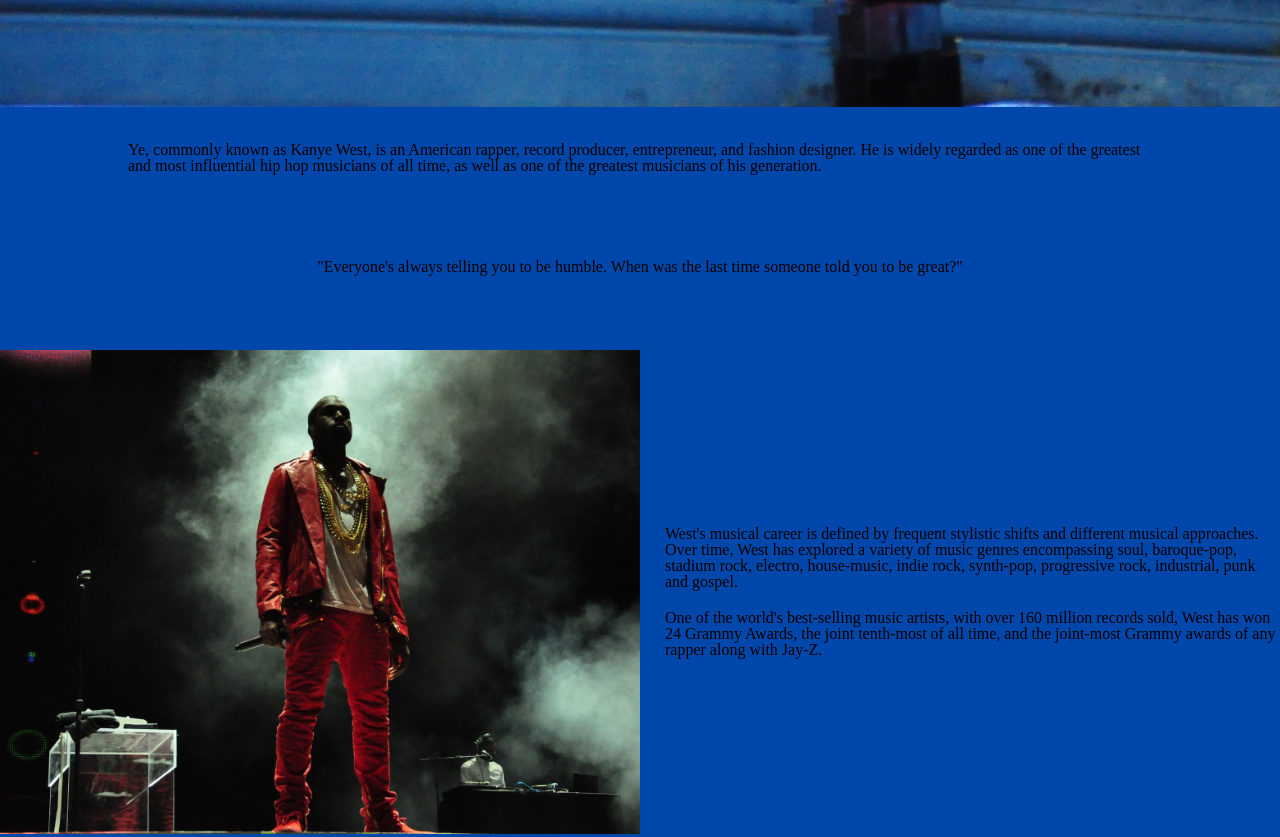
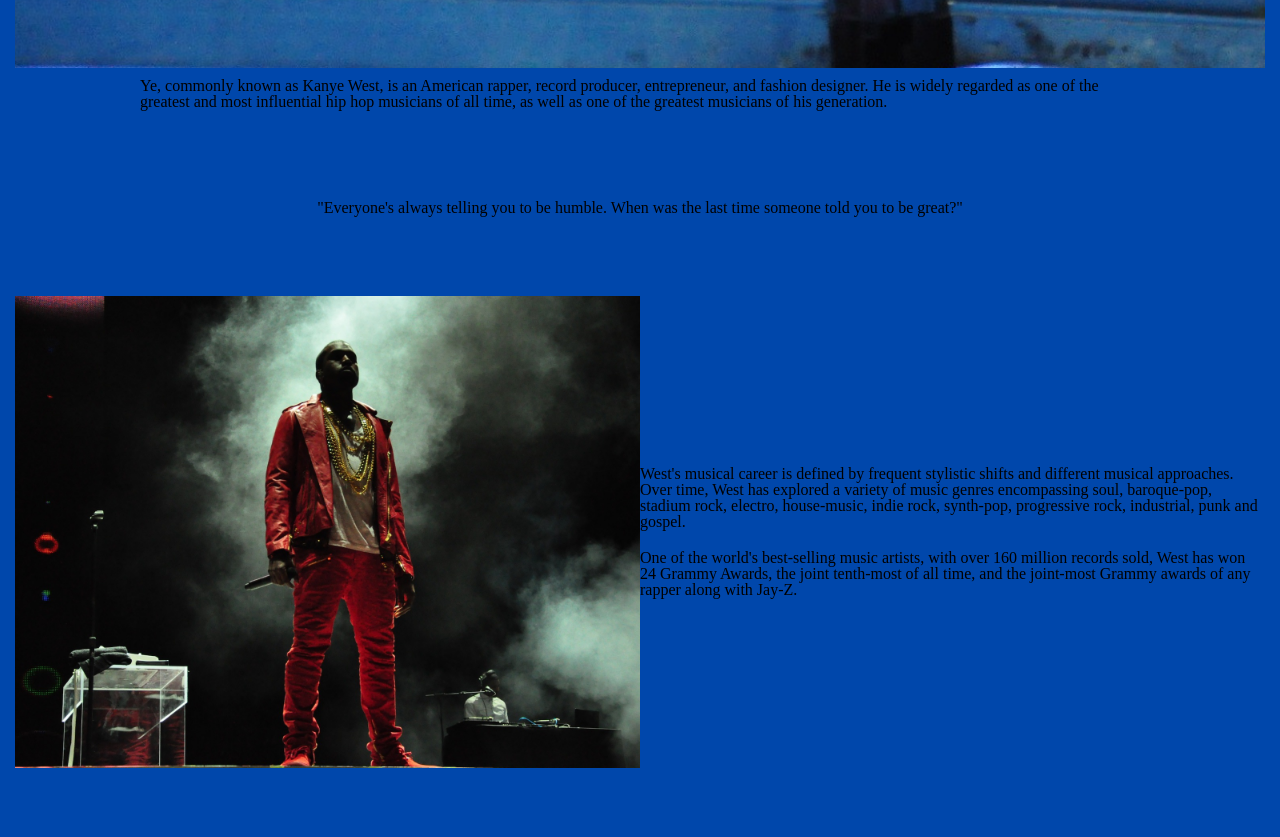
Before and after one commit to felipedomingosps/Tribute-Page, a plain HTML site: page index.html in a window 1280 px wide. Shown: the part 1220-2057 px from the top of the page. Drawn offline with Linux system fonts and the light colour scheme.

Commit message:
Fix the section margins

```diff
--- a/styles.css
+++ b/styles.css
@@ -40,6 +40,7 @@
 
 main, section {
 	background-color: var(--cobalt-blue);
+	width: 100%;
 }
 
 header {
@@ -47,8 +48,7 @@
 }
 
 section {
-	max-width: 1280px;
-	margin: 0 auto;
+	width: 100%;
 }
 
 .content {
@@ -56,8 +56,7 @@
 	margin: 0 auto;
 	display: flex;
 	align-items: center;
-	margin: 25px 0px;
-	gap: 25px;
+	padding: 15px;
 }
 
 img {
@@ -65,6 +64,10 @@
 }
 
 main {
+	margin: 0;
+}
+
+main .content {
 	margin: 0 auto;
 }
 
@@ -107,6 +110,7 @@
 
 .quote {
 	margin: 50px;
+	padding: 15px;
 }
 
 /* FOOTER */
```
